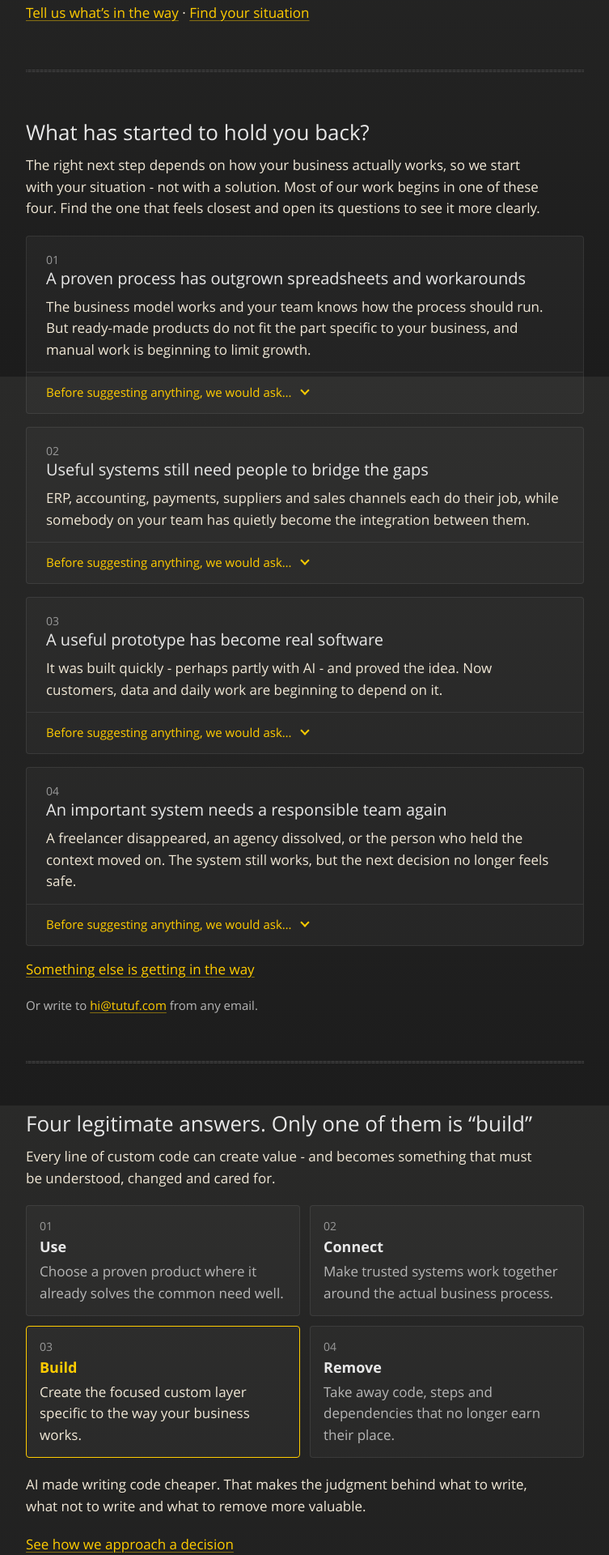
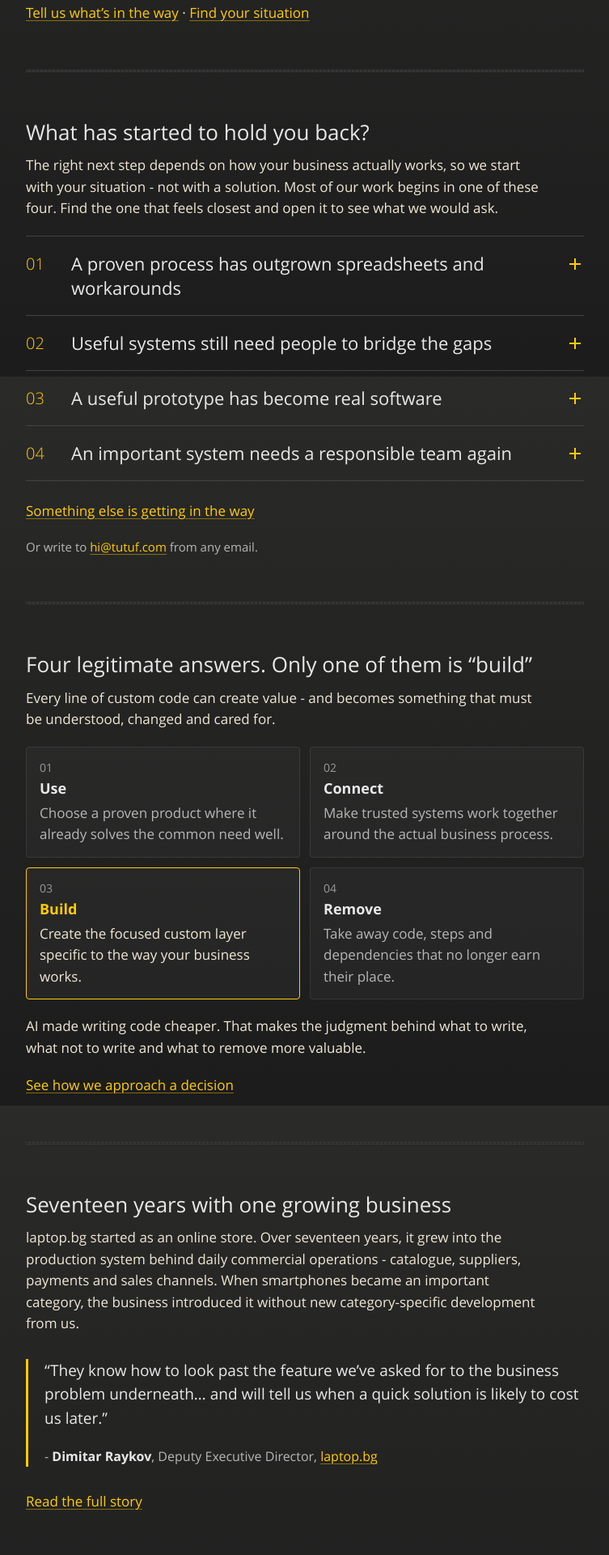
Before and after one commit to tutuf/tutuf.github.io, a Jekyll site: the page built from index.md, in a window 1280 px wide. Shown: the part 435-2355 px from the top of the page at 81% size, without its empty margins (143-896 px from the left). Built offline with Jekyll 4.4.1, drawn with Linux system fonts in a browser that asks for light colours.

Commit message:
Turn the situation cards into a scannable list
Each situation is a numbered row that opens to show its description,
our questions and the call to action. The title stays a real heading.

Co-Authored-By: Claude Opus 5.5 <noreply@anthropic.com>

```diff
--- a/assets/css/style.scss
+++ b/assets/css/style.scss
@@ -420,95 +420,118 @@ summary {
   }
 }
 
-// Situations as numbered cards, in the same style as the answer tiles;
-// each card's questions open on demand
+// Situations as a numbered list of rows to scan; the whole row opens
+// the description, our questions and the call to action underneath.
+// The summary is stretched over the row so the title stays a real heading.
+$situation-indent: 56px;
+
 .content {
   counter-reset: situation stage;
 }
 
 .situation {
   counter-increment: situation;
-  padding: 20px 24px 0;
-  margin-bottom: 16px;
-  background: $card-bg;
-  border: 1px solid $card-border;
-  border-radius: 4px;
+  position: relative;
+  border-bottom: 1px solid $white-offset;
 
-  &:has(details[open]) {
-    border-color: $secondary;
+  // rules between the rows, and one above the first
+  :not(.situation) + & {
+    border-top: 1px solid $white-offset;
+  }
+
+  + :not(.situation) {
+    margin-top: 24px;
   }
 
   h3 {
-    margin-top: 0;
-    margin-bottom: 8px;
+    position: relative;
+    margin: 0;
+    padding: 18px 40px 18px $situation-indent;
+    font-size: 1.375rem;
+    transition: color 0.2s ease;
 
     &::before {
       content: "0" counter(situation);
-      display: block;
-      font-size: 0.875rem;
-      line-height: 1.125rem;
-      color: $faint;
+      position: absolute;
+      left: 0;
+      top: 20px;
+      font-size: 1.25rem;
+      font-weight: 300;
+      color: $primary;
     }
   }
 
-  > p {
-    margin-bottom: 14px;
+  &:has(summary:hover) h3,
+  &:has(details[open]) h3 {
+    color: $primary;
+  }
+
+  summary {
+    position: absolute;
+    inset: 0;
+    list-style: none;
+    cursor: pointer;
+
+    &::-webkit-details-marker { display: none; }
+
+    // plus that turns into a minus when the row opens
+    &::before,
+    &::after {
+      content: "";
+      position: absolute;
+      right: 4px;
+      top: 33px;
+      width: 14px;
+      height: 2px;
+      background: $primary;
+      transition: transform 0.2s ease;
+    }
+
+    &::after { transform: rotate(90deg); }
+  }
+
+  details[open] summary::after {
+    transform: rotate(0deg);
   }
 }
 
-details.questions {
-  border-top: 1px solid $card-border;
-  margin: 0 -24px;
-  padding: 0 24px;
+// above the stretched summary, so text can be selected and links clicked
+.situation-body {
+  position: relative;
+  z-index: 1;
+  padding: 0 40px 20px $situation-indent;
 
-  &[open] {
-    padding-bottom: 4px;
+  p.lead-in {
+    margin: 0 0 8px;
+    font-size: 0.9375rem;
+    color: $faint;
   }
 
-  summary {
-    position: relative;
-    display: inline-block;
-    padding: 12px 22px 14px 0;
+  ul {
     list-style: none;
-    cursor: pointer;
-    color: $primary;
-    font-size: 0.9375rem;
-
-    &::-webkit-details-marker { display: none; }
-
-    &:hover { color: $primary-light; }
-
-    // chevron that turns when the questions open
-    &::after {
-      content: "";
-      position: absolute;
-      right: 2px;
-      top: 50%;
-      width: 8px;
-      height: 8px;
-      margin-top: -7px;
-      border-right: 2px solid currentColor;
-      border-bottom: 2px solid currentColor;
-      transform: rotate(45deg);
-      transition: transform 0.2s ease;
-    }
+    margin: 0 0 18px;
+    padding-left: 16px;
+    border-left: 2px solid $secondary;
   }
 
-  &[open] summary {
-    padding-bottom: 8px;
-
-    &::after {
-      margin-top: -3px;
-      transform: rotate(-135deg);
-    }
+  li {
+    margin: 0 0 6px;
+    color: $black;
   }
 }
 
-details.questions p.cta {
-  text-align: right;
+@media (max-width: 480px) {
+  .situation h3,
+  .situation-body {
+    padding-left: 40px;
+  }
+
+  .situation-body {
+    padding-right: 0;
+  }
 }
 
-// People on the Team page, set apart like the situation cards
+// People on the Team page, set apart as cards
 .person {
   padding: 20px 24px 4px;
   margin-bottom: 16px;
--- a/index.md
+++ b/index.md
@@ -22,16 +22,21 @@ Your business already runs on systems, tools and knowledge that work. When they
 
 ## What has started to hold you back?
 
-The right next step depends on how your business actually works, so we start with your situation - not with a solution. Most of our work begins in one of these four. Find the one that feels closest and open its questions to see it more clearly.
+The right next step depends on how your business actually works, so we start with your situation - not with a solution. Most of our work begins in one of these four. Find the one that feels closest and open it to see what we would ask.
 
 <div class="situation" markdown="1">
 
 ### A proven process has outgrown spreadsheets and workarounds
 
+<details markdown="1">
+<summary><span class="visually-hidden">Show what this looks like and what we would ask</span></summary>
+
+<div class="situation-body" markdown="1">
+
 The business model works and your team knows how the process should run. But ready-made products do not fit the part specific to your business, and manual work is beginning to limit growth.
 
-<details class="questions" markdown="1">
-<summary>Before suggesting anything, we would ask…</summary>
+Before suggesting anything, we would ask…
+{: .lead-in}
 
 * Which part of the process is already proven?
 * Where does the work depend on a person, spreadsheet or workaround?
@@ -40,6 +45,7 @@ The business model works and your team knows how the process should run. But rea
 [Talk these through with us](mailto:hi@tutuf.com?subject=A%20proven%20process%20has%20outgrown%20spreadsheets%20and%20workarounds)
 {: .cta}
 
+</div>
 </details>
 
 </div>
@@ -48,10 +54,15 @@ The business model works and your team knows how the process should run. But rea
 
 ### Useful systems still need people to bridge the gaps
 
+<details markdown="1">
+<summary><span class="visually-hidden">Show what this looks like and what we would ask</span></summary>
+
+<div class="situation-body" markdown="1">
+
 ERP, accounting, payments, suppliers and sales channels each do their job, while somebody on your team has quietly become the integration between them.
 
-<details class="questions" markdown="1">
-<summary>Before suggesting anything, we would ask…</summary>
+Before suggesting anything, we would ask…
+{: .lead-in}
 
 * Where is information entered or checked twice?
 * Which system should remain the source of truth?
@@ -60,6 +71,7 @@ ERP, accounting, payments, suppliers and sales channels each do their job, while
 [Talk these through with us](mailto:hi@tutuf.com?subject=Useful%20systems%20still%20need%20people%20to%20bridge%20the%20gaps)
 {: .cta}
 
+</div>
 </details>
 
 </div>
@@ -68,10 +80,15 @@ ERP, accounting, payments, suppliers and sales channels each do their job, while
 
 ### A useful prototype has become real software
 
+<details markdown="1">
+<summary><span class="visually-hidden">Show what this looks like and what we would ask</span></summary>
+
+<div class="situation-body" markdown="1">
+
 It was built quickly - perhaps partly with AI - and proved the idea. Now customers, data and daily work are beginning to depend on it.
 
-<details class="questions" markdown="1">
-<summary>Before suggesting anything, we would ask…</summary>
+Before suggesting anything, we would ask…
+{: .lead-in}
 
 * Which parts are already used in real work?
 * What kind of failure would matter to the business?
@@ -80,6 +97,7 @@ It was built quickly - perhaps partly with AI - and proved the idea. Now custome
 [Talk these through with us](mailto:hi@tutuf.com?subject=A%20useful%20prototype%20has%20become%20real%20software)
 {: .cta}
 
+</div>
 </details>
 
 </div>
@@ -88,10 +106,15 @@ It was built quickly - perhaps partly with AI - and proved the idea. Now custome
 
 ### An important system needs a responsible team again
 
+<details markdown="1">
+<summary><span class="visually-hidden">Show what this looks like and what we would ask</span></summary>
+
+<div class="situation-body" markdown="1">
+
 A freelancer disappeared, an agency dissolved, or the person who held the context moved on. The system still works, but the next decision no longer feels safe.
 
-<details class="questions" markdown="1">
-<summary>Before suggesting anything, we would ask…</summary>
+Before suggesting anything, we would ask…
+{: .lead-in}
 
 * Where does the system’s knowledge live today?
 * Which change are you least comfortable approving?
@@ -100,6 +123,7 @@ A freelancer disappeared, an agency dissolved, or the person who held the contex
 [Talk these through with us](mailto:hi@tutuf.com?subject=An%20important%20system%20needs%20a%20responsible%20team%20again)
 {: .cta}
 
+</div>
 </details>
 
 </div>
```
